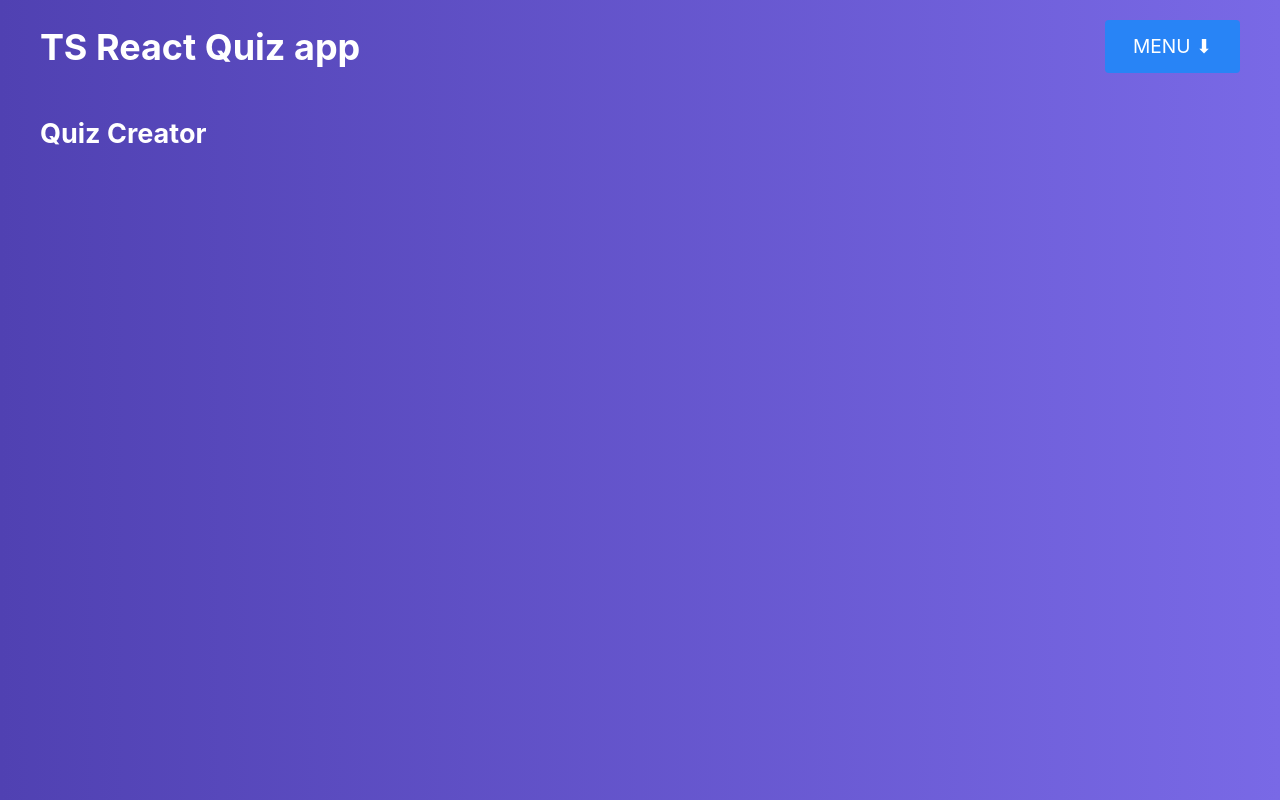
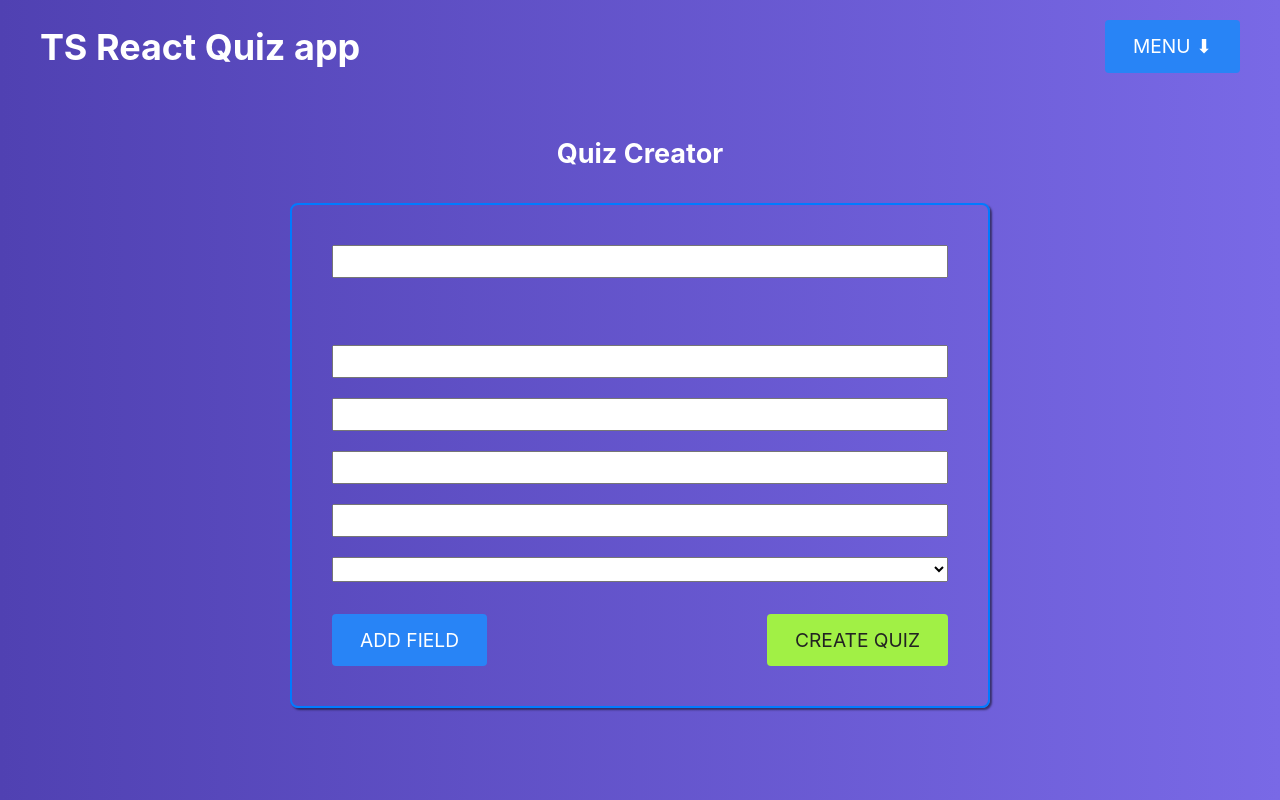
Before and after one commit to Filgeary/ts-react-quiz-app, a React (Create React App) app: page /quiz-creator in a window 1280 px wide. Built offline with nearby package versions, Linux system fonts and the light colour scheme.

Commit message:
feat: add QuizCreator base form

```diff
--- /dev/null
+++ b/src/components/QuizCreator/QuizCreator.module.css
@@ -0,0 +1,33 @@
+.wrapper {
+  display: grid;
+  gap: 28px;
+  align-items: center;
+  justify-content: center;
+  margin: auto;
+  padding: 20px 0 40px;
+}
+
+.heading {
+  color: #fff;
+  text-align: center;
+}
+
+.form {
+  display: grid;
+  gap: 20px;
+  width: 700px;
+  padding: 40px;
+  box-shadow: 2px 2px 2px rgba(0, 0, 0, 0.5);
+  border: 2px solid #007bff;
+  border-radius: 8px;
+}
+
+.controlsWrapper {
+  display: flex;
+  justify-content: space-between;
+  padding-top: 12px;
+}
+
+.mr0 {
+  margin-right: 0;
+}
--- a/src/components/QuizCreator/QuizCreator.tsx
+++ b/src/components/QuizCreator/QuizCreator.tsx
@@ -1,9 +1,38 @@
 import React from 'react'
+import cls from './QuizCreator.module.css'
+import Button from '../../ui/Button/Button'
 
 const QuizCreator = () => {
+  const handleAddField = (): void => {}
+  const handleCreateQuiz = (): void => {}
+
   return (
-    <div>
-      <h2>Quiz Creator</h2>
+    <div className={cls.wrapper}>
+      <h2 className={cls.heading}>Quiz Creator</h2>
+
+      <form className={cls.form}>
+        <input type='text' />
+        <br />
+
+        <input type='text' />
+        <input type='text' />
+        <input type='text' />
+        <input type='text' />
+        <select>{/*  */}</select>
+
+        <div className={cls.controlsWrapper}>
+          <Button onClickButton={handleAddField} variant={'primary'}>
+            Add Field
+          </Button>
+          <Button
+            onClickButton={handleCreateQuiz}
+            variant={'success'}
+            cssStyles={cls.mr0}
+          >
+            Create Quiz
+          </Button>
+        </div>
+      </form>
     </div>
   )
 }
```
